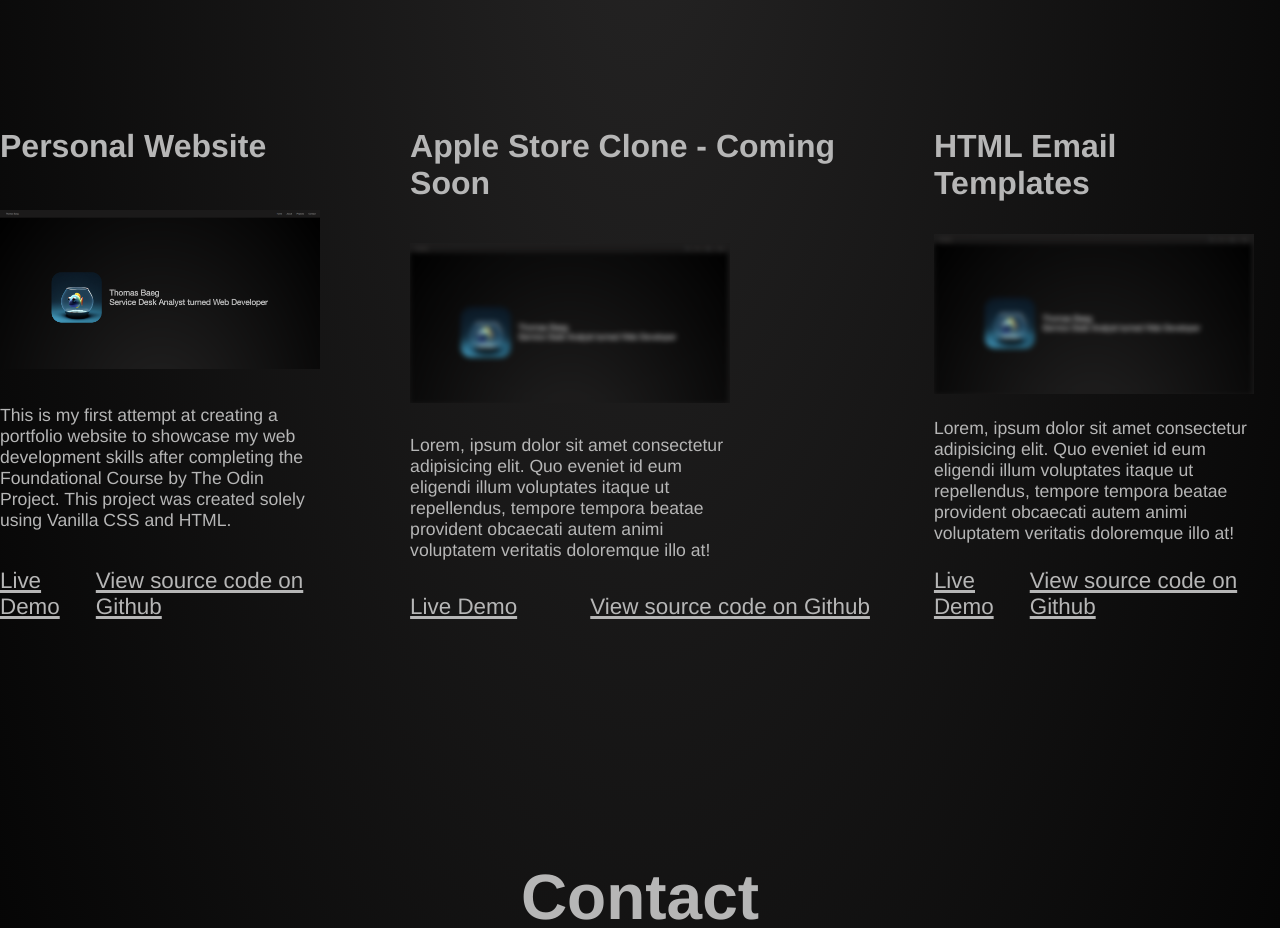
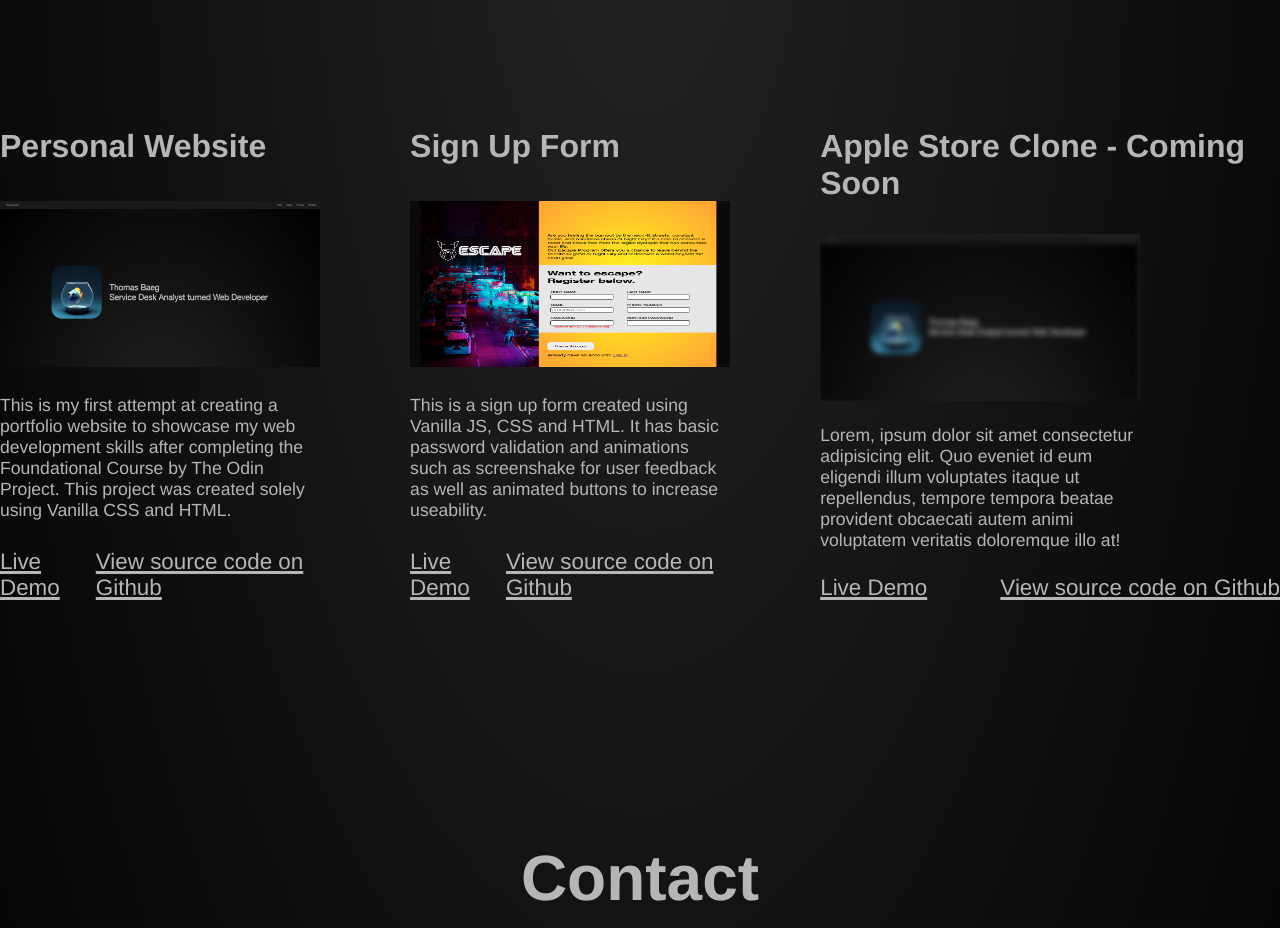
Before and after one commit to 03tb/Portfolio, a plain HTML site: page index.html in a window 1280 px wide. Shown: the part 1865-2793 px from the top of the page. Drawn offline with Linux system fonts and the light colour scheme; a web font is replaced by a local one.

Commit message:
Added sign-up form project

```diff
--- a/index.html
+++ b/index.html
@@ -64,16 +64,16 @@
                     </div>
                 </div>
                 <div class="project-container">
-                    <h3>Apple Store Clone - Coming Soon</h3>
-                    <img src="./images/portfolio-previews/coming-soon.png" alt="Personal Portfolio Preview Image" class="coming-soon">
-                    <p class="portfolio-description">Lorem, ipsum dolor sit amet consectetur adipisicing elit. Quo eveniet id eum eligendi illum voluptates itaque ut repellendus, tempore tempora beatae provident obcaecati autem animi voluptatem veritatis doloremque illo at!</p>
+                    <h3>Sign Up Form</h3>
+                    <img src="./images/portfolio-previews/signup-form.png" alt="Personal Portfolio Preview Image" class="coming-soon">
+                    <p class="portfolio-description">This is a sign up form created using Vanilla JS, CSS and HTML. It has basic password validation and animations such as screenshake for user feedback as well as animated buttons to increase useability.</p>
                     <div class="project-links">
-                        <a href="" class="project-links">Live Demo</a>
-                        <a href="" class="project-links">View source code on Github</a>
+                        <a href="https://03tb.github.io/signup-form/" target="_blank" class="project-links">Live Demo</a>
+                        <a href="https://github.com/03tb/signup-form" target="_blank" class="project-links">View source code on Github</a>
                     </div>
                 </div>
                 <div class="project-container">
-                    <h3>HTML Email Templates</h3>
+                    <h3>Apple Store Clone - Coming Soon</h3>
                     <img src="./images/portfolio-previews/coming-soon.png" alt="Personal Portfolio Preview Image" class="coming-soon">
                     <p class="portfolio-description">Lorem, ipsum dolor sit amet consectetur adipisicing elit. Quo eveniet id eum eligendi illum voluptates itaque ut repellendus, tempore tempora beatae provident obcaecati autem animi voluptatem veritatis doloremque illo at!</p>
                     <div class="project-links">
--- a/styles.css
+++ b/styles.css
@@ -214,9 +214,11 @@ body,
     justify-content: space-between;
 }
 
-.project-container img {
+.project-container > img {
     width: 25vw;
+    height: 13vw;
 }
+
 
 .project-container h3 {
     font-size: 2rem;
```
Also changed, not shown: images/portfolio-previews/signup-form.png (added).
